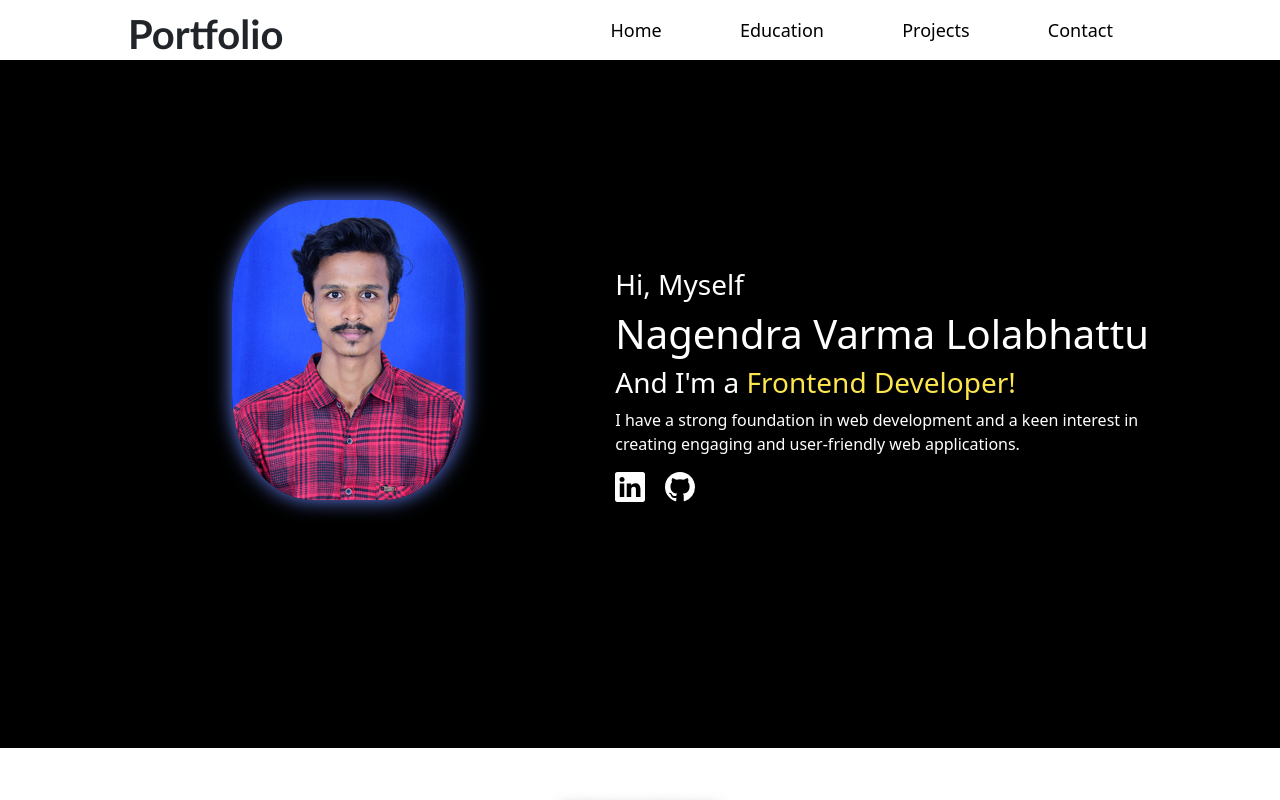
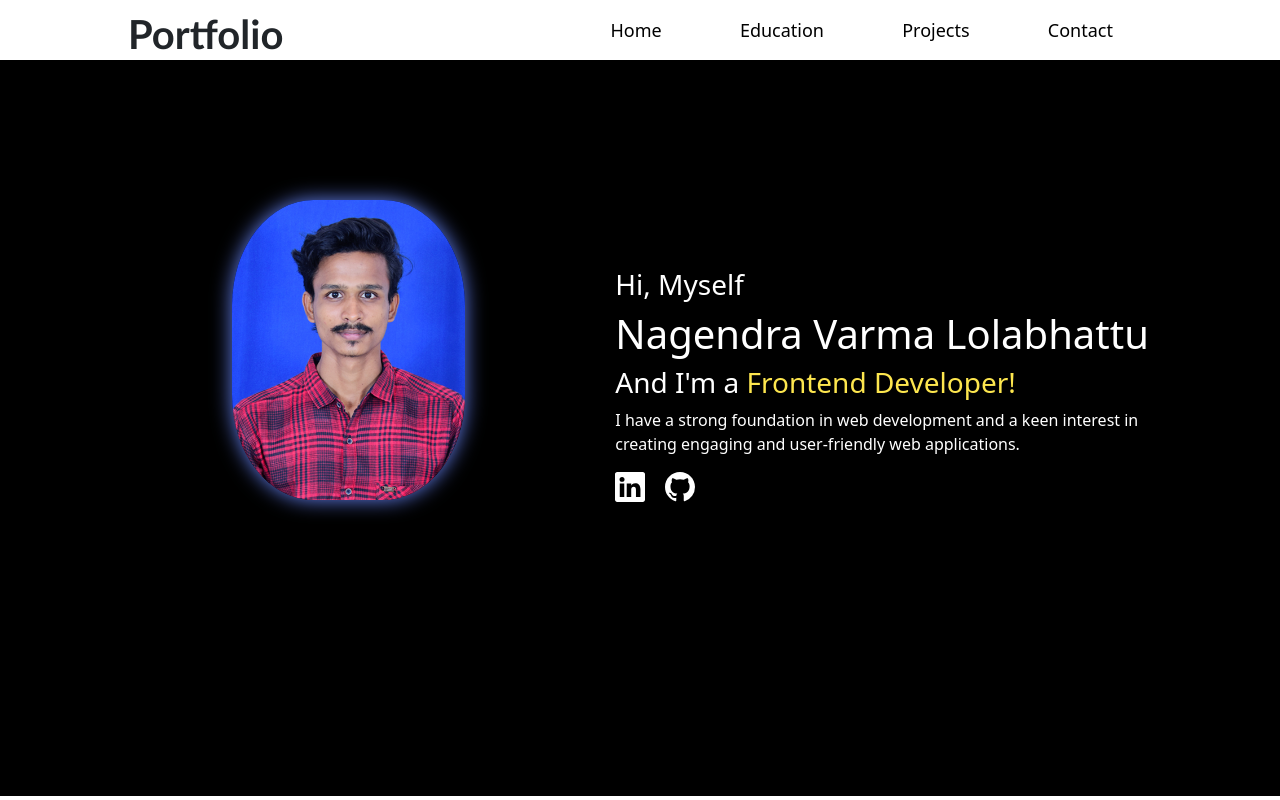
Before and after one commit to NagendraVarma1/my_protfolio, a React (Create React App) app: page / in a window 1280 px wide. Shown: the top 800 px of the page. Built offline with nearby package versions, Linux system fonts and the light colour scheme.

Commit message:
small change

```diff
--- a/src/Components/Education/Education.module.css
+++ b/src/Components/Education/Education.module.css
@@ -1,6 +1,6 @@
 .educationBg{
     width: 100%;
-    height: 86vh;
+    height: 92vh;
     padding-top: 60px;
 }
 
--- a/src/Components/Home/Home.module.css
+++ b/src/Components/Home/Home.module.css
@@ -1,7 +1,7 @@
 .bg{
     margin: 0;
     padding: 0;
-    height: 86vh;
+    height: 92vh;
     background-color: black;
     padding-top: 100px;
 
```
